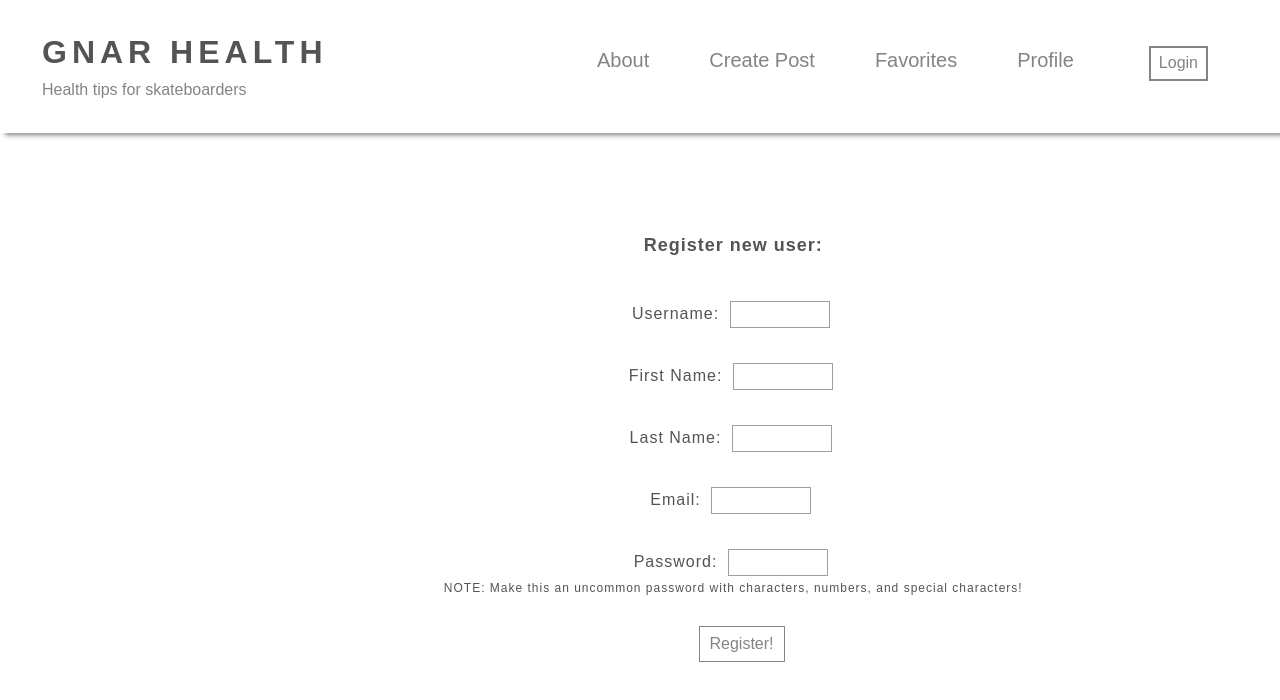
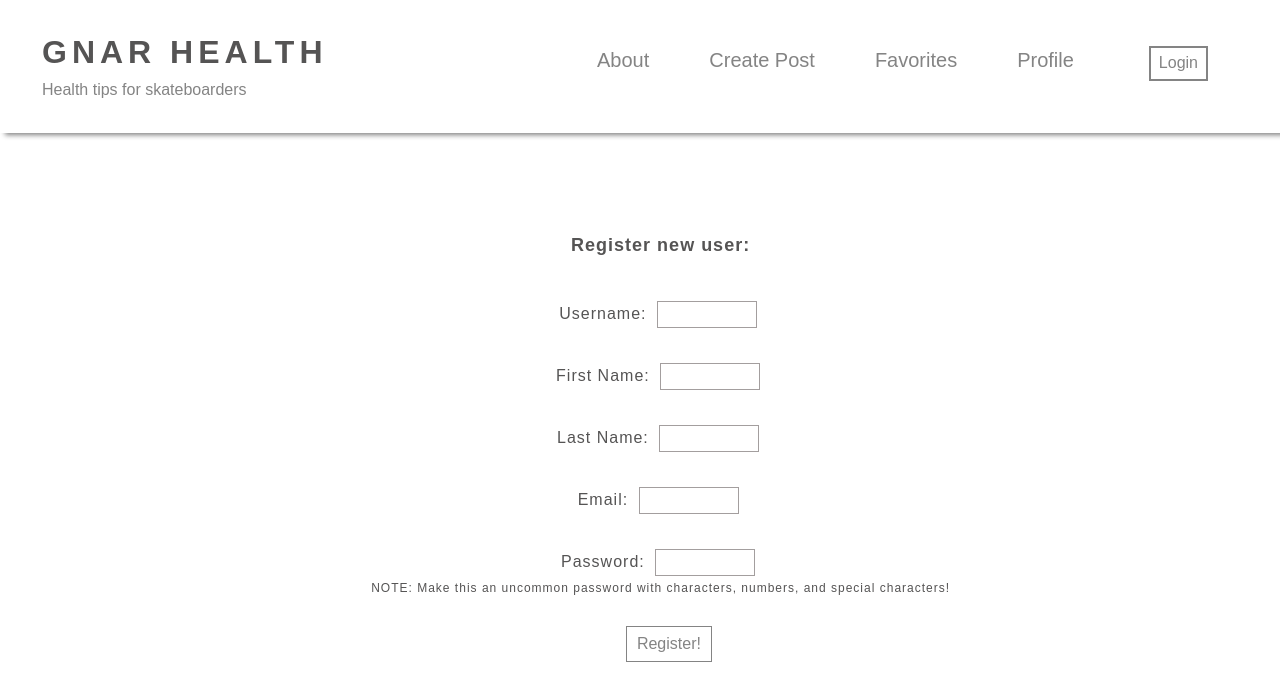
Before and after one commit to ladymeek37/capstonefrontend, a React (Create React App) app: page /register in a window 1280 px wide. Shown: the top 700 px of the page. Built offline with nearby package versions, Linux system fonts and the light colour scheme.

Commit message:
fixed some css and testing image url change using URL_HOST

```diff
--- a/src/components/TipSection/TipSection.jsx
+++ b/src/components/TipSection/TipSection.jsx
@@ -77,7 +77,7 @@ const TipSection = (props) => {
                           <div className='tipbody'>
                             <h1 className='item'>{tip.title}</h1>
                             <h4 className='item'>{tip.category_display} </h4>
-                            {tip.image_url ? <img className='item'src = {`http://127.0.0.1:8000${tip.image_url}`} alt={``}/> : null}
+                            {tip.image_url ? <img className='item'src = {`${URL_HOST}${tip.image_url}`} alt={``}/> : null}
                             <p className='item'>{tip.text} </p>
                             <a className='item' href={tip.link} target="_blank">{tip.link}</a>
                           </div>
--- a/src/pages/CreatePostPage/CreatePostPage.css
+++ b/src/pages/CreatePostPage/CreatePostPage.css
@@ -1,10 +1,9 @@
 .pageparent{
-    padding:70px;
     text-align: left;
     color: rgb(85, 84, 84);
     letter-spacing: 1px;
-    padding-right: 313px;
-    padding-left: 313px;
+    padding: 70px 15%
+
 }
 
 .newposttext{
```
